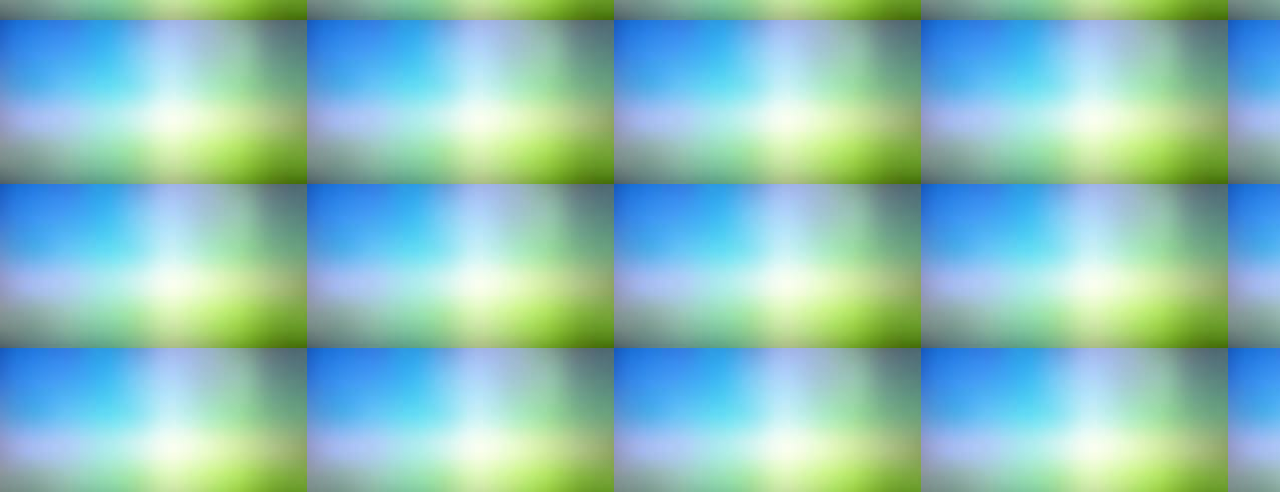
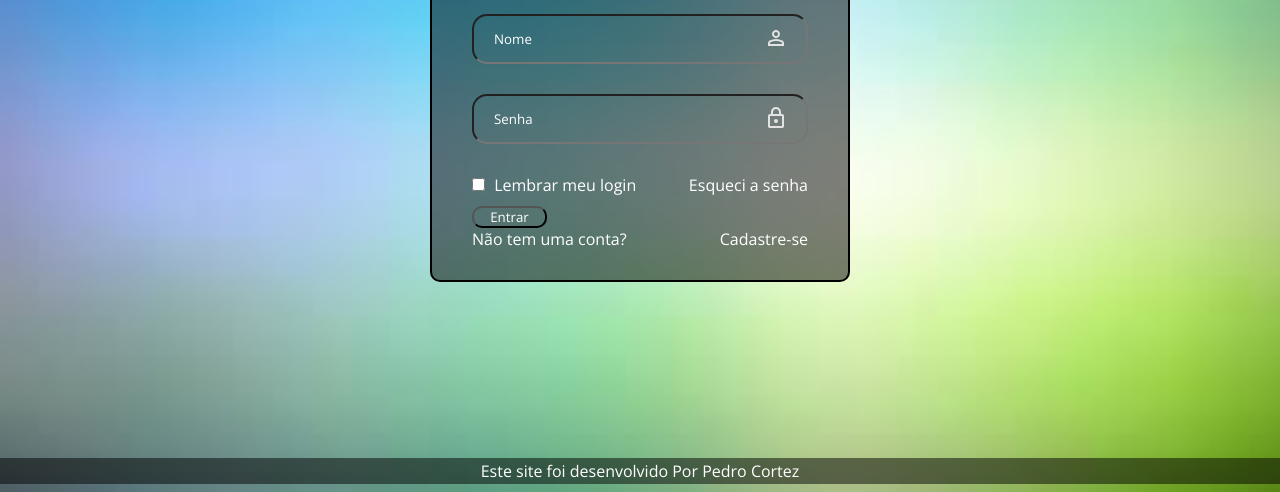
Before and after one commit to PedroCrtz/Projeto-Ceem, a plain HTML site: page index.html in a window 1280 px wide. Shown: the part 308-800 px from the top of the page. Drawn offline with nearby package versions, Linux system fonts and the light colour scheme.

Commit message:
Add files via upload

```diff
--- a/index.html
+++ b/index.html
@@ -3,10 +3,33 @@
 <head>
     <meta charset="UTF-8">
     <meta name="viewport" content="width=device-width, initial-scale=1.0">
-    <title>Curiosidades sobre esportes</title>
+    <title>Login - Automação Hoje</title>
+    <link rel="icon" href="img/login_24dp_E3E3E3_FILL0_wght400_GRAD0_opsz24.png" type="image/png">
 </head>
 <link rel="stylesheet" href="style.css">
 <body>
-
+    <main class="container">
+        <form action="pagina.html" method="POST">
+            <h1>Login</h1>
+                <div class="input-box">
+                  <input type="name" placeholder="Nome" required>
+                  <img src="img/person_24dp_E3E3E3_FILL0_wght400_GRAD0_opsz24.svg" alt="">
+                </div>
+                <div class="input-box">
+                    <input type="password" placeholder="Senha" required>
+                   <img src="img/lock_24dp_E3E3E3_FILL0_wght400_GRAD0_opsz24.svg" alt="">
+                </div>
+                <div class="senha">
+                  <label> <input class="senha-input" type="checkbox"> Lembrar meu login</label> <a class="link-senha" href="senha.html">Esqueci a senha</a>
+                </div>
+                <div>
+                  <button class="btn" type="submit">Entrar</button>
+                </div>
+                <div class="registro">
+                  <p class="not-count">Não tem uma conta? </p> <a class="link-registro" href="registro.html">Cadastre-se</a>
+                </div>
+       </form>
+    </main>
+    <footer>Este site foi desenvolvido Por Pedro Cortez</footer>
 </body>
 </html>
--- /dev/null
+++ b/pagina.css
@@ -0,0 +1,99 @@
+body{
+    color: white;
+    background-image: url(img/fundo-pagina.jpg);
+    background-repeat: no-repeat;
+    background-size: cover;
+}
+
+footer {
+    text-align: center;
+    color: white;
+    padding: 2px;
+    background-color: rgba(0, 0, 0, 0.5);
+    position: fixed;
+    bottom: 0;
+    width: 100%;
+    margin-bottom: 8px;
+}
+
+ul{
+    display: flex;
+    justify-content: end;
+    gap: 25px;
+    list-style-type: none;
+    margin: 10px;
+}
+
+.link{
+    text-decoration: none;
+    color: #fff;
+}
+
+header{
+    background-image: url(img/fundo-preto.jfif);
+    background-repeat: no-repeat;
+    background-size: cover;
+    padding: 25px;
+}
+
+nav {
+  display: flex;
+  justify-content: space-between;
+  align-items: center;
+  padding: 20px;
+}
+.foto-cabecalho{
+    border-radius: 20px;
+    max-height: 100px;
+    width: auto;
+}
+
+.texto{
+    background-color: rgba(0, 0, 0, 0.5);
+    margin: 15px;
+    padding: 10px;
+    border-radius: 10px;
+}
+
+.conteudos1{
+    background-color: rgba(0, 0, 0, 0.5);
+    margin: 15px;
+    padding: 10px;
+    border-radius: 10px;
+    justify-content: flex-start;
+    display: flex;
+    width: 100%;
+}
+
+.conteudos2{
+    background-color: rgba(0, 0, 0, 0.5);
+    margin: 15px;
+    padding: 10px;
+    border-radius: 10px;
+    justify-content: center;
+    display: flex;
+    width: 100%;
+}
+
+.conteudos3{
+    background-color: rgba(0, 0, 0, 0.5);
+    margin: 15px;
+    padding: 10px;
+    border-radius: 10px;
+    justify-content: flex-end;
+    display: flex;
+    width: 100%;
+}
+
+.conteudos1 span, .conteudos2 span, .conteudos3 span {
+  display: block;
+  width: 100%;
+  text-align: center;
+}
+
+.texto1 ,.texto2 ,.texto3{
+    background-color: rgba(0, 0, 0, 0.5);
+    margin: 15px;
+    padding: 10px;
+    border-radius: 10px;
+}
--- a/style.css
+++ b/style.css
@@ -1,3 +1,111 @@
+@import url('https://fonts.googleapis.com/css2?family=Open+Sans:ital,wght@0,300..800;1,300..800&display=swap');
+
+
+
+body{
+    background-image: url(img/background.jpeg);
+    background-repeat: no-repeat;
+    background-size: cover;
+    display: flex;
+    justify-content: center;
+    align-items: center;
+    min-height: 100vh;
+}
 *{
-    background-image: url(img/background.jpeg);
+margin: 0;
+padding: 0;
+box-sizing: border-box;
+font-family: "Open Sans", sans-serif;
 }
+
+footer {
+    text-align: center;
+    color: white;
+    padding: 2px;
+    background-color: rgba(0, 0, 0, 0.5);
+    position: fixed;
+    bottom: 0;
+    width: 100%;
+    margin-bottom: 8px;
+}
+
+.container{
+    width: 420px;
+    background-color: rgba(0, 0, 0, 0.5);
+    border: 2px solid black;
+    border-radius: 10px;
+    color: white;
+    padding: 30px 40px;
+
+}
+
+.container h1{
+    text-align: center;
+    font-size: 36px;
+}
+
+.input-box{
+    position: relative;
+    width: 100%;
+    height: 50px;
+    margin: 30px 0;
+}
+
+.input-box input{
+    width: 100%;
+    height: 100%;
+    border-radius: 15px;
+    outline: none;
+    padding: 20px 45px 20px 20px;
+    background-color: transparent;
+}
+
+.input-box img{
+    position: absolute;
+    right: 20px;
+    font-size: 20px;
+    top: 25%;
+}
+
+.input-box input::placeholder{
+    color: white;
+}
+
+input{
+    color: white;
+}
+
+.senha{
+    display: flex;
+    justify-content: space-between;
+    font-size: 16px;
+}
+
+.registro{
+    display: flex;
+    justify-content: space-between;
+    font-size: 16px;
+}
+
+.link-registro{
+    text-decoration: none;
+    color: #fff;
+}
+
+.senha-input{
+    accent-color: #fff;
+    margin-right: 5px;
+}
+
+.link-senha{
+    text-decoration: none;
+    color: #fff;
+}
+
+.btn{
+    margin-top: 10px;
+    border-radius: 10px;
+    width: 75px;
+    background-color: transparent;
+    color: white;
+}
```
Also changed, not shown: pagina.html (added, +42 -0 lines), registro.html (added, +11 -0 lines), senha.html (added, +11 -0 lines), img/automacao-de-processos.webp (added), img/automação.png (added), img/fundo-pagina.jpg (added), img/fundo-preto.jfif (added), img/icone-navegador.png (added), img/ilustracao-em-vetor-plana-transportador-inteligente-gerentes-de-fabrica-engenheiros-trabalhando-com-personagens-de-desenhos-animados-de-computador-controle-do-proces.avif (added), img/lock_24dp_E3E3E3_FILL0_wght400_GRAD0_opsz24.svg (added), img/login_24dp_E3E3E3_FILL0_wght400_GRAD0_opsz24.png (added), img/person_24dp_E3E3E3_FILL0_wght400_GRAD0_opsz24.svg (added).
